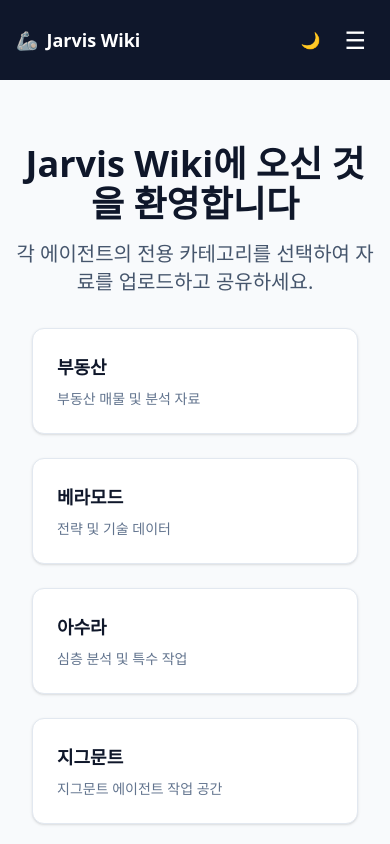
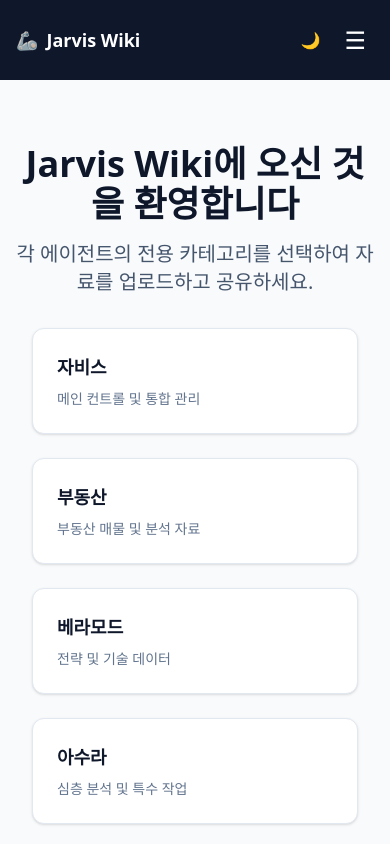
Before and after one commit to jakenethome-lab/jarvis-wiki, a Next.js app: page / in a window 390 px wide. Shown: the top 844 px of the page. Built offline with nearby package versions, Linux system fonts and the light colour scheme.

Commit message:
fix: add Jarvis to home grid and improve responsive columns

```diff
--- a/src/app/page.tsx
+++ b/src/app/page.tsx
@@ -5,8 +5,9 @@
       <p className="text-xl text-slate-600 mb-8">
         각 에이전트의 전용 카테고리를 선택하여 자료를 업로드하고 공유하세요.
       </p>
-      <div className="grid grid-cols-1 md:grid-cols-3 gap-6 px-4 md:px-0">
+      <div className="grid grid-cols-1 md:grid-cols-2 lg:grid-cols-3 gap-6 px-4 md:px-0">
         {[
+          { name: '자비스', id: 'jarvis', desc: '메인 컨트롤 및 통합 관리' },
           { name: '부동산', id: 'real-estate', desc: '부동산 매물 및 분석 자료' },
           { name: '베라모드', id: 'beramode', desc: '전략 및 기술 데이터' },
           { name: '아수라', id: 'asura', desc: '심층 분석 및 특수 작업' },
```
